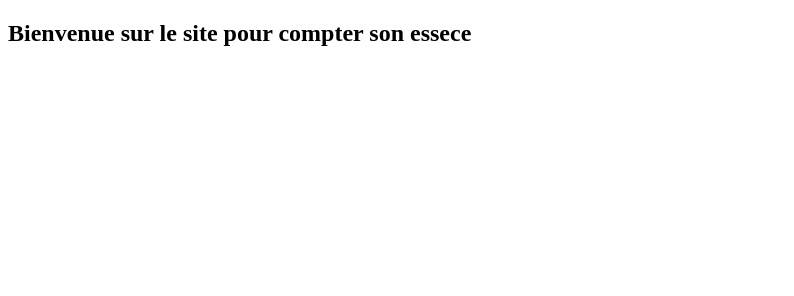
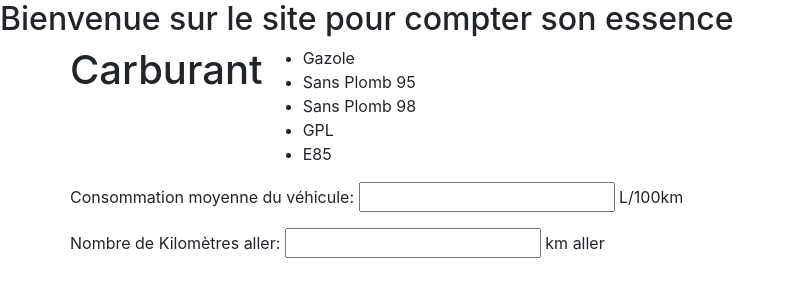
Before and after one commit to cidja/calcul, a plain HTML site: page index.html in a window 1280 px wide. Shown: the whole page, without its empty margins (0-794 px from the left). Drawn offline with nearby package versions, Linux system fonts and the light colour scheme.

Commit message:
ajout champs carburant, consommation, km aller

```diff
--- a/index.html
+++ b/index.html
@@ -5,13 +5,37 @@
     <meta http-equiv="X-UA-Compatible" content="IE=edge">
     <meta name="viewport" content="width=device-width, initial-scale=1.0">
     <script src="https://unpkg.com/vue@next"></script> <!--instancatin de vue.js v3-->
+    <link rel="stylesheet" href="https://cdn.jsdelivr.net/npm/bootstrap@4.6.0/dist/css/bootstrap.min.css" integrity="sha384-B0vP5xmATw1+K9KRQjQERJvTumQW0nPEzvF6L/Z6nronJ3oUOFUFpCjEUQouq2+l" crossorigin="anonymous">
     <link rel="stylesheet" href="style.css">
     <title>Calcul </title>
 </head>
 <body>
-    <h2>Bienvenue sur le site pour compter son essece</h2>
+    <h2>Bienvenue sur le site pour compter son essence</h2>
     <div class="app">
+        <div class="container">
+            <div class="row">
+                <h1 class="carburant">Carburant</h1>
+                <ul>
+                    <li>Gazole</li>
+                    <li>Sans Plomb 95</li>
+                    <li>Sans Plomb 98</li>
+                    <li>GPL</li>
+                    <li>E85</li>
+                </ul>
+            </div>
+        </div>
 
+        <div class="container">
+            <div class="row">
+                <p>Consommation moyenne du véhicule: <input type="number"> L/100km</p>
+            </div>
+        </div>
+
+        <div class="container">
+            <div class="row">
+                <p>Nombre de Kilomètres aller: <input type="number"> km aller</p>
+            </div>
+        </div>
     </div>
 </body>
 </html>
```
